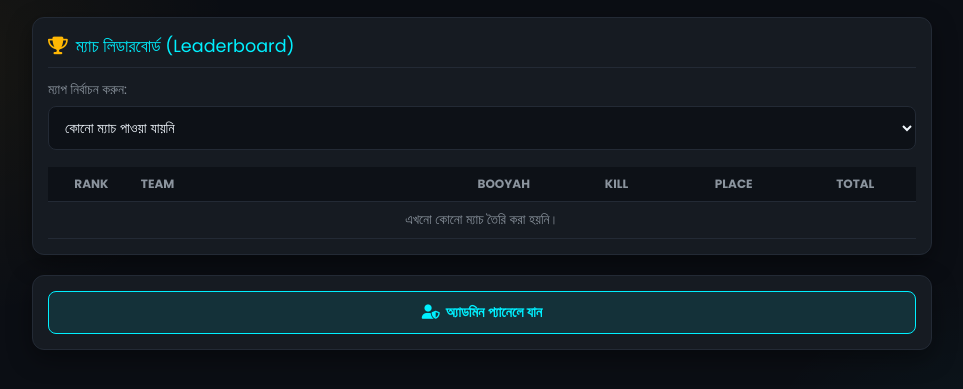
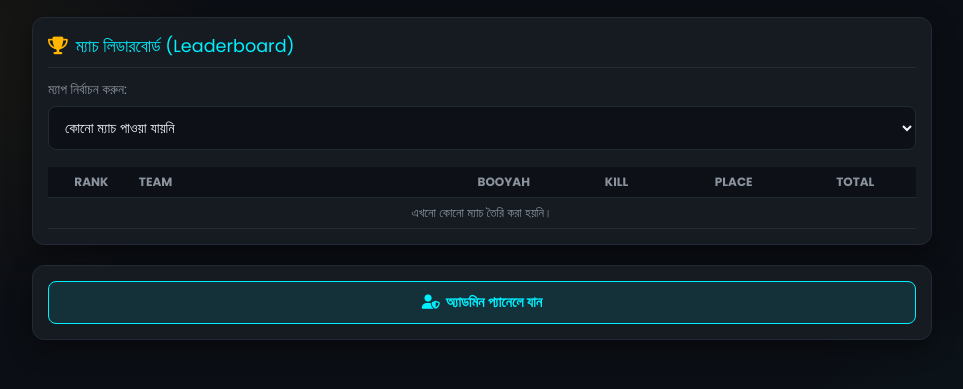
Before and after one commit to hexabenzene2025/hexabenzene-leaderbord, a plain HTML site: page index.html in a window 1280 px wide. Shown: the part 105-494 px from the top of the page, without its empty margins (158-1121 px from the left). Drawn offline with Linux system fonts and the light colour scheme; no server answers; a web font is replaced by a local one.

Commit message:
Refactor table styles in index.html
Updated table styles for better layout and readability.

```diff
--- a/index.html
+++ b/index.html
@@ -113,14 +113,21 @@
 
     .table-container { width: 100%; overflow-x: auto; }
 
-    table { width: 100%; border-collapse: collapse; text-align: left; margin-top: 5px; }
+    table {
+  width: 100%;
+  table-layout: fixed;
+  border-collapse: collapse;
+  text-align: left;
+  margin-top: 5px;
+}
 
-    th, td {
-      padding: 8px 6px;
-      border-bottom: 1px solid var(--card-border);
-      font-size: 0.85rem;
-      white-space: nowrap;
-    }
+th, td {
+  padding: 6px 4px;
+  border-bottom: 1px solid var(--card-border);
+  font-size: 0.78rem;
+  word-wrap: break-word;
+  overflow-wrap: break-word;
+}
 
     th { background: #0d1117; color: var(--text-muted); font-size: 0.75rem; text-transform: uppercase; }
 
```
